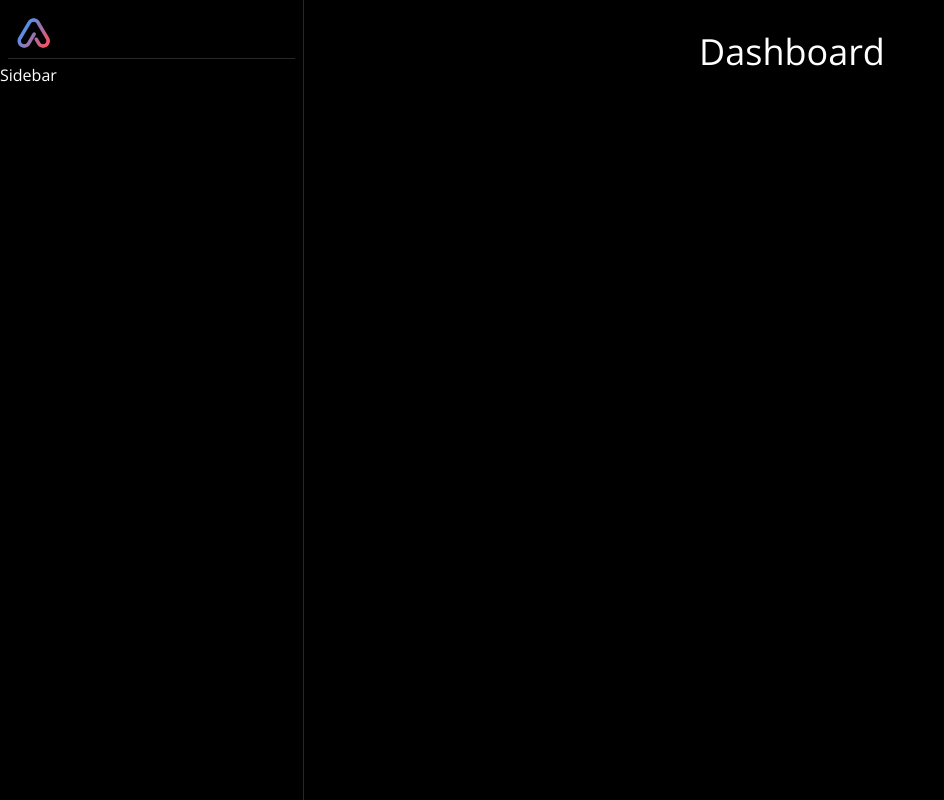
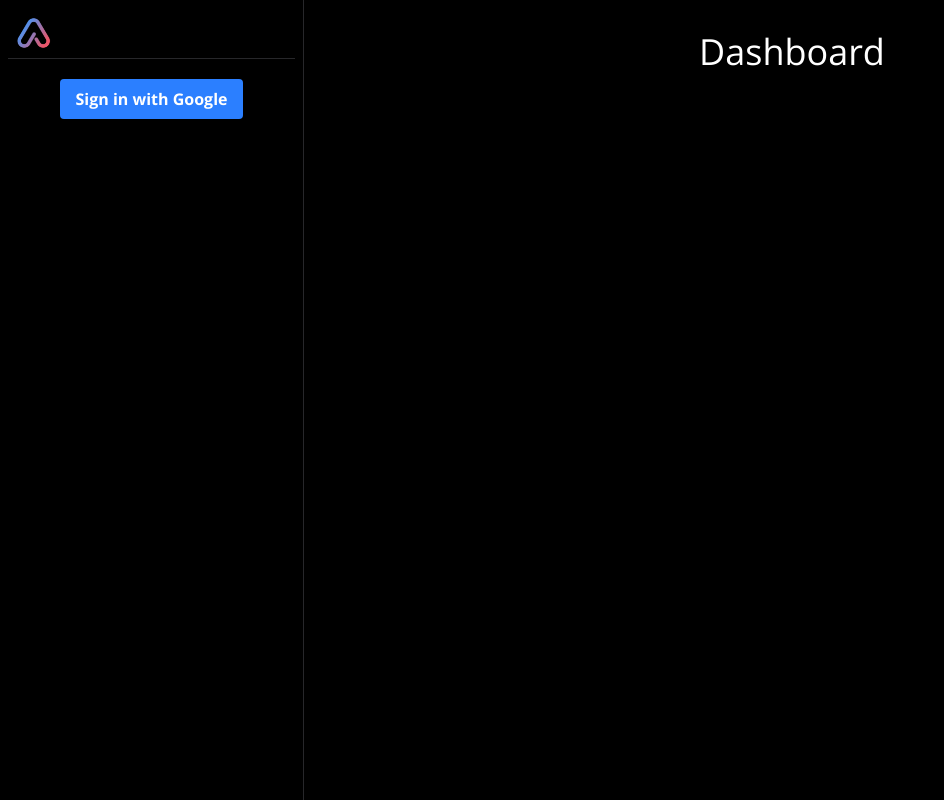
Before and after one commit to addykoder/universe, a Next.js app: page /dashboard in a window 1280 px wide. Shown: the whole page, without its empty margins (0-944 px from the left). Built offline with nearby package versions, Linux system fonts and the light colour scheme; no server answers.

Commit message:
added google signin

```diff
--- /dev/null
+++ b/src/components/Login.tsx
@@ -0,0 +1,49 @@
+"use client";
+
+import { auth } from "@/lib/firebase";
+import { GoogleAuthProvider, signInWithPopup } from "firebase/auth";
+import { useRouter } from "next/navigation";
+
+// emails only with this domain are allowed
+const ALLOWED_DOMAIN = "nitkkr.ac.in";
+
+export default function Login() {
+	const router = useRouter();
+  const handleGoogleSignIn = async () => {
+    const provider = new GoogleAuthProvider();
+    try {
+      const result = await signInWithPopup(auth, provider);
+      const user = result.user;
+
+      // **This is the critical check**
+      if (user.email && user.email.endsWith(ALLOWED_DOMAIN)) {
+        console.log("Successfully logged in:", user.email);
+				// redirecting to dashboard after successful login
+				router.push('/dashboard');
+      } else {
+				// email not allowed, instantly log out the user
+        await auth.signOut();
+        alert(`Sorry, only emails from @${ALLOWED_DOMAIN} are allowed.`);
+      }
+    } catch (error) {
+      console.error("Error during Google signin:", error);
+    }
+  };
+
+	const handleMailSignIn = async () => {
+		return
+	}
+
+
+  return (
+    <div>
+      <button
+        onClick={handleGoogleSignIn}
+        className="px-4 py-2 font-bold text-white bg-blue-500 rounded hover:bg-blue-700"
+      >
+        Sign in with Google
+      </button>
+      {/* We will add the email OTP form here later */}
+    </div>
+  );
+}
--- a/src/components/Sidebar.tsx
+++ b/src/components/Sidebar.tsx
@@ -1,6 +1,7 @@
 'use client';
 import Image from 'next/image';
 import ui from '../../ui.config';
+import Login from './Login';
 
 export default function Sidebar({ sidebarCollapsed }: { sidebarCollapsed: boolean }) {
 
@@ -16,7 +17,14 @@ export default function Sidebar({ sidebarCollapsed }: { sidebarCollapsed: boolea
 
 				<div className='border-b border-solid border-[var(--divider)]' />
 			</header>
-			<div className='menuItem'>Sidebar</div>
+
+
+			<div className="sidebar-main px-4 py-4">
+
+				<div className="login-area flex flex-col align-middle justify-center items-center">
+					<Login />
+				</div>
+			</div>
 		</div>
 	);
 }
```
